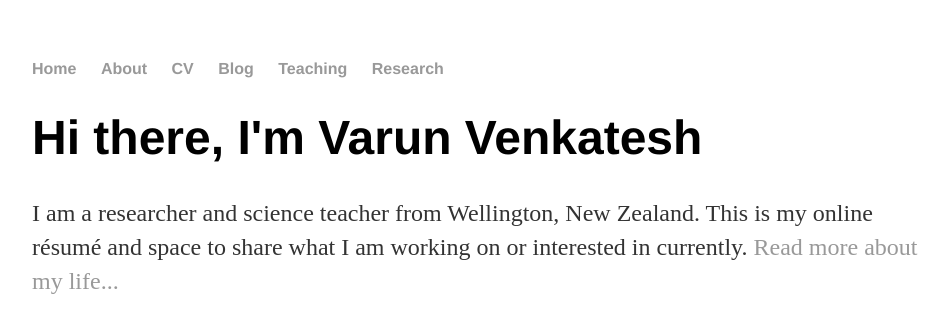
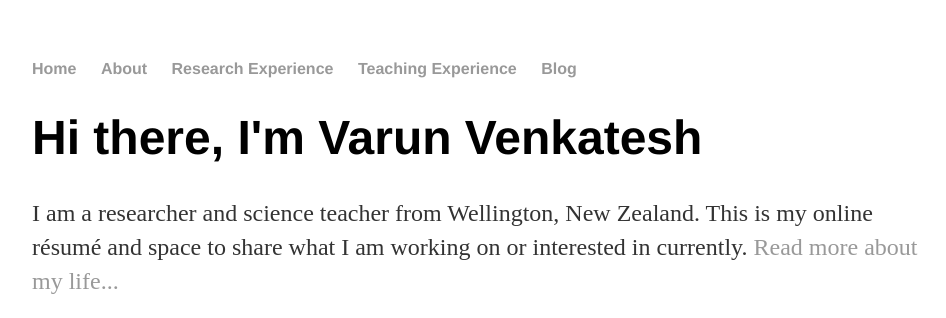
Before and after one commit to jcdwalle/VarunSVenkatesh.github.io, a Jekyll site: the page built from index.html, in a window 1280 px wide, cut to the strip 0-318 px from the top of the page. Shown: the whole strip, without its empty margins (160-1106 px from the left). Built offline with Jekyll 4.4.1, drawn with Linux system fonts in a browser that asks for light colours.

Commit message:
Update default.html
Changed the top link and altered the order

```diff
--- a/_layouts/default.html
+++ b/_layouts/default.html
@@ -11,10 +11,9 @@
 	    		<ul>
 	        		<li><a href="/">Home</a></li>
 		        	<li><a href="/about">About</a></li>
-	        		<li><a href="/cv">CV</a></li>
-	        		<li><a href="/blog">Blog</a></li>
-				<li><a href="/teaching">Teaching</a></li>
-				<li><a href="/research">Research</a></li>
+	        		<li><a href="/research experience">Research Experience</a></li>
+	        		<li><a href="/teaching experience">Teaching Experience</a></li>
+				<li><a href="/blog">Blog</a></li>
 	    		</ul>
 			</nav>
 			<div class="container">
```
